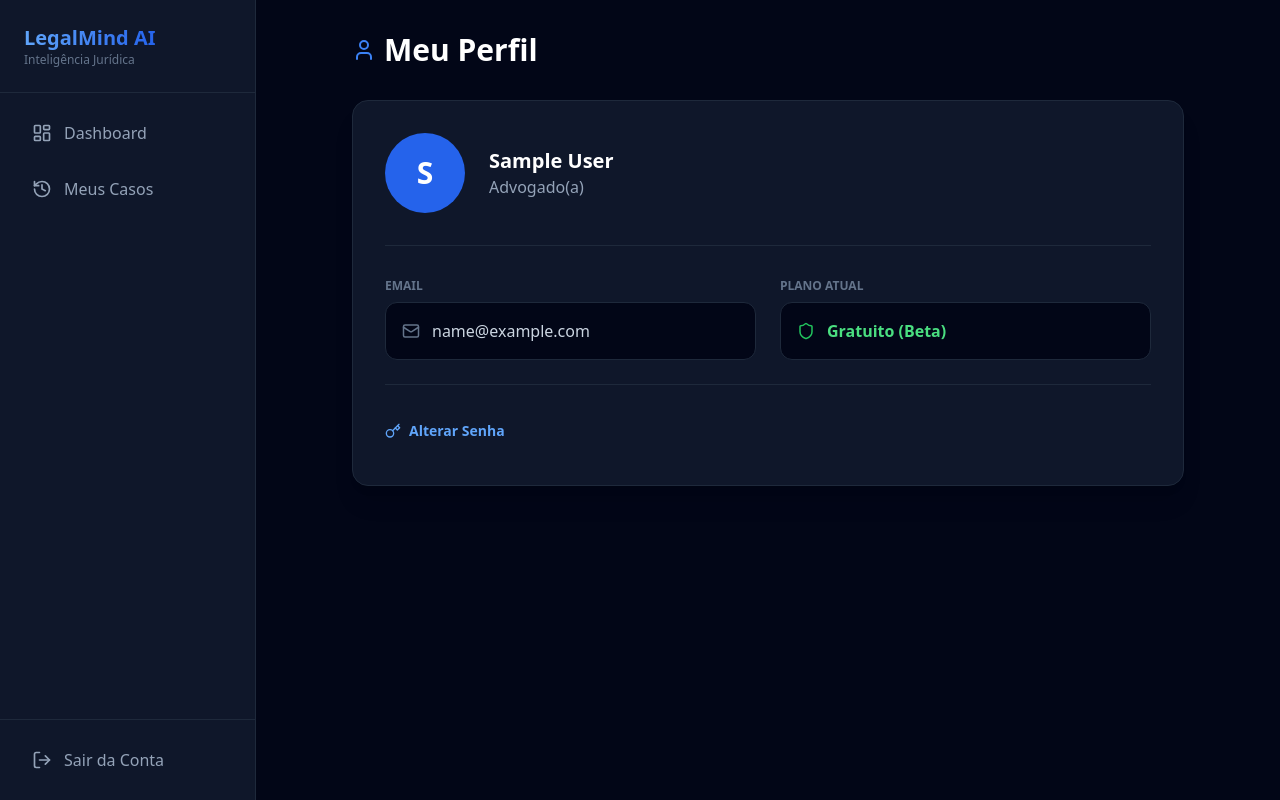
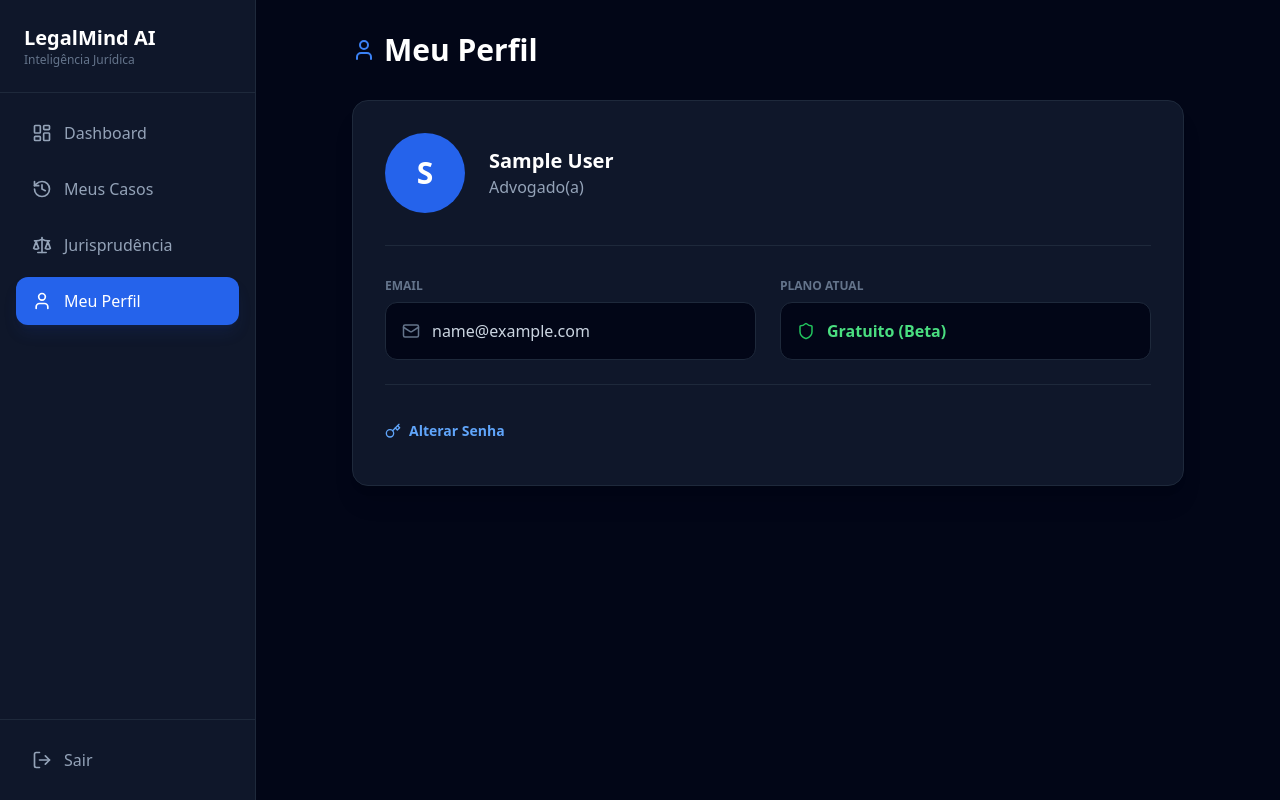
Before and after one commit to RyanVictor15/legalmind-ai, a React (Vite) app in the folder client/: page /profile in a window 1280 px wide. Built offline with nearby package versions, Linux system fonts and the light colour scheme; no server answers; sample sign-in values are in the browser's storage.

Commit message:
Fix sidebar menu items

```diff
--- a/client/src/App.jsx
+++ b/client/src/App.jsx
@@ -23,6 +23,7 @@ import ResetPassword from './pages/ResetPassword';
 import NotFound from './pages/NotFound';
 import Terms from './pages/Terms';
 import Privacy from './pages/Privacy';
+import Sidebar from './components/Sidebar';
 
 function App() {
   return (
--- a/client/src/components/Sidebar.jsx
+++ b/client/src/components/Sidebar.jsx
@@ -14,44 +14,37 @@ import {
 const Sidebar = () => {
   const { signOut } = useAuth();
   const location = useLocation();
-  const [isOpen, setIsOpen] = useState(false); // Estado para abrir/fechar menu mobile
+  const [isOpen, setIsOpen] = useState(false);
 
+  // AQUI ESTAVA O PROBLEMA: Removi as barras '//' para ativar os itens
   const menuItems = [
     { path: '/dashboard', icon: <LayoutDashboard size={20} />, label: 'Dashboard' },
     { path: '/history', icon: <History size={20} />, label: 'Meus Casos' },
-    // { path: '/jurisprudence', icon: <Scale size={20} />, label: 'Jurisprudência' }, // (Futuro)
-    // { path: '/profile', icon: <User size={20} />, label: 'Meu Perfil' }, // (Futuro)
+    { path: '/jurisprudence', icon: <Scale size={20} />, label: 'Jurisprudência' },
+    { path: '/profile', icon: <User size={20} />, label: 'Meu Perfil' },
   ];
 
   const isActive = (path) => location.pathname === path;
 
-  // Função para fechar o menu ao clicar num link (UX Mobile)
-  const handleLinkClick = () => {
-    setIsOpen(false);
-  };
-
   return (
     <>
-      {/* --- BOTÃO HAMBÚRGUER (SÓ MOBILE) --- */}
-      {/* Fica flutuando no topo esquerdo quando em telas pequenas */}
+      {/* Botão Mobile */}
       <button
         onClick={() => setIsOpen(true)}
         className="md:hidden fixed top-4 left-4 z-50 p-2 bg-slate-800 text-white rounded-lg shadow-lg border border-slate-700 hover:bg-slate-700 transition-colors"
-        aria-label="Abrir Menu"
       >
         <Menu size={24} />
       </button>
 
-      {/* --- OVERLAY ESCURO (SÓ MOBILE) --- */}
-      {/* Clicar fora fecha o menu */}
+      {/* Fundo Escuro (Mobile) */}
       {isOpen && (
         <div
-          className="fixed inset-0 bg-black/60 backdrop-blur-sm z-40 md:hidden animate-fade-in"
+          className="fixed inset-0 bg-black/60 backdrop-blur-sm z-40 md:hidden"
           onClick={() => setIsOpen(false)}
         />
       )}
 
-      {/* --- A BARRA LATERAL (SIDEBAR) --- */}
+      {/* Barra Lateral */}
       <aside className={`
         fixed md:static inset-y-0 left-0 z-50
         w-64 bg-slate-900 border-r border-slate-800
@@ -61,31 +54,22 @@ const Sidebar = () => {
         flex flex-col h-screen
       `}>
 
-        {/* Cabeçalho do Menu */}
         <div className="p-6 border-b border-slate-800 flex justify-between items-center">
           <div>
-            <h1 className="text-xl font-bold bg-gradient-to-r from-blue-400 to-blue-600 bg-clip-text text-transparent">
-              LegalMind AI
-            </h1>
+            <h1 className="text-xl font-bold text-white">LegalMind AI</h1>
             <p className="text-xs text-slate-500">Inteligência Jurídica</p>
           </div>
-
-          {/* Botão Fechar (Só Mobile) */}
-          <button
-            onClick={() => setIsOpen(false)}
-            className="md:hidden text-slate-400 hover:text-white"
-          >
+          <button onClick={() => setIsOpen(false)} className="md:hidden text-slate-400">
             <X size={24} />
           </button>
         </div>
 
-        {/* Links de Navegação */}
-        <nav className="flex-1 p-4 space-y-2 overflow-y-auto">
+        <nav className="flex-1 p-4 space-y-2">
           {menuItems.map((item) => (
             <Link
               key={item.path}
               to={item.path}
-              onClick={handleLinkClick}
+              onClick={() => setIsOpen(false)}
               className={`flex items-center gap-3 px-4 py-3 rounded-xl transition-all ${
                 isActive(item.path)
                   ? 'bg-blue-600 text-white shadow-lg shadow-blue-900/20'
@@ -98,14 +82,13 @@ const Sidebar = () => {
           ))}
         </nav>
 
-        {/* Rodapé do Menu (Logout) */}
         <div className="p-4 border-t border-slate-800">
           <button
             onClick={signOut}
-            className="flex items-center gap-3 px-4 py-3 w-full text-slate-400 hover:text-red-400 hover:bg-red-400/10 rounded-xl transition-all group"
+            className="flex items-center gap-3 px-4 py-3 w-full text-slate-400 hover:text-red-400 hover:bg-red-400/10 rounded-xl transition-all"
           >
-            <LogOut size={20} className="group-hover:-translate-x-1 transition-transform" />
-            <span className="font-medium">Sair da Conta</span>
+            <LogOut size={20} />
+            <span className="font-medium">Sair</span>
           </button>
         </div>
       </aside>
```
